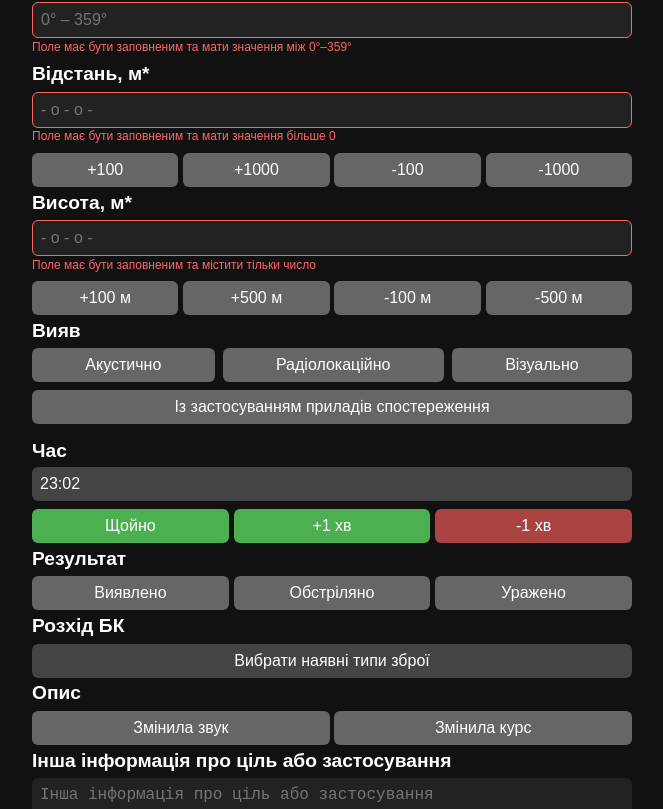
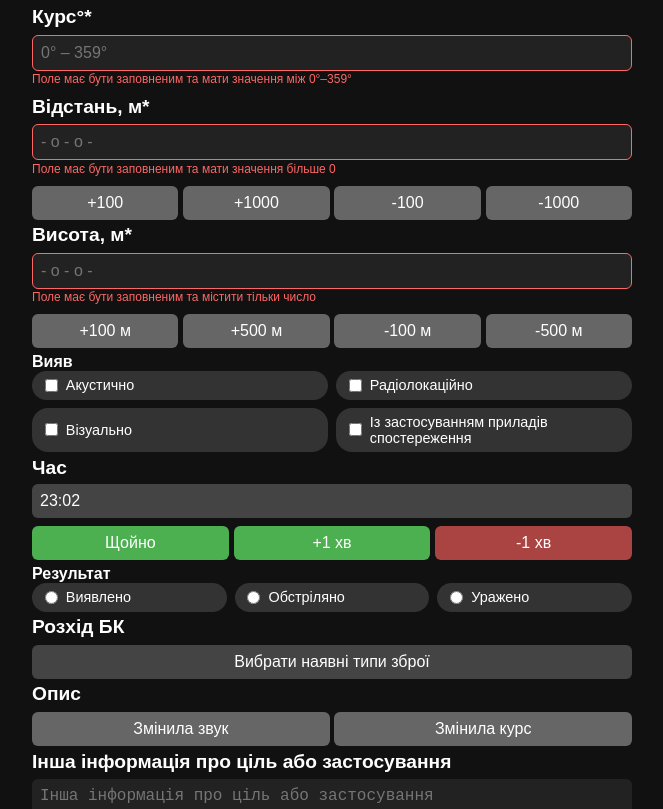
Before and after one commit to lolittajdm-alt/akviz0.2, a Next.js app: page / in a window 1280 px wide. Shown: the part 887-1696 px from the top of the page, without its empty margins (308-971 px from the left). Built offline with nearby package versions, Linux system fonts and the light colour scheme.

Commit message:
Update index.js

```diff
--- a/pages/index.js
+++ b/pages/index.js
@@ -504,12 +504,20 @@ useEffect(() => {
 
         {/* ——— Ціль ——— */}
 <div style={blockMargin}>
-  <label style={labelStyle}>Тип цілі</label>
-  <div style={{ display: "flex", flexWrap: "wrap", gap: "0.5rem" }}>
+  <label style={{ ...labelStyle, fontSize: "1rem" }}>Тип цілі</label>
+  <div
+    style={{
+      display: "flex",
+      flexWrap: "wrap",
+      gap: "0.5rem",
+      justifyContent: "space-between",
+    }}
+  >
     {goalsList.map((goal) => (
       <label
         key={goal}
         style={{
+          flex: "1 1 calc(33.33% - 0.5rem)",
           display: "flex",
           alignItems: "center",
           backgroundColor: form.selectedGoals.includes(goal) ? "#2e75ff" : "#333",
@@ -743,36 +751,49 @@ useEffect(() => {
           ))}
         </div>
 
-        {/* Вияв */}
-<div style={{ marginBottom: "1rem" }}>
-  <div style={labelStyle}>Вияв</div>
-
-  <div style={{ display: "flex", flexWrap: "wrap", gap: "0.5rem" }}>
-    {["Акустично", "Радіолокаційно", "Візуально"].map((method) => (
-      <button
-        key={method}
-        onClick={() => toggleDetection(method)}
+        {/* ——— Вияв ——— */}
+<div style={blockMargin}>
+  <label style={{ ...labelStyle, fontSize: "1rem" }}>Вияв</label>
+  <div
     style={{
-          ...buttonStyle,
-          flex: "1 1 auto",
-          backgroundColor: form.detectionMethods.includes(method) ? "#4caf50" : buttonStyle.backgroundColor
+      display: "flex",
+      flexWrap: "wrap",
+      gap: "0.5rem",
+      justifyContent: "space-between",
     }}
   >
-        {method}
-      </button>
-    ))}
-
-    {/* 4-та кнопка на всю ширину */}
-    <button
-      onClick={() => toggleDetection("Із застосуванням приладів спостереження")}
+    {[
+      "Акустично",
+      "Радіолокаційно",
+      "Візуально",
+      "Із застосуванням приладів спостереження",
+    ].map((method) => (
+      <label
+        key={method}
         style={{
-        ...buttonStyle,
-        width: "100%",
-        backgroundColor: form.detectionMethods.includes("Із застосуванням приладів спостереження") ? "#4caf50" : buttonStyle.backgroundColor
+          flex: "1 1 calc(50% - 0.5rem)",
+          display: "flex",
+          alignItems: "center",
+          backgroundColor: form.detectionMethods.includes(method)
+            ? "#2e75ff"
+            : "#333",
+          color: "#fff",
+          padding: "0.4rem 0.8rem",
+          borderRadius: "16px",
+          fontSize: "0.9rem",
+          cursor: "pointer",
+          userSelect: "none",
         }}
       >
-      Із застосуванням приладів спостереження
-    </button>
+        <input
+          type="checkbox"
+          checked={form.detectionMethods.includes(method)}
+          onChange={() => toggleDetection(method)}
+          style={{ marginRight: "0.5rem" }}
+        />
+        {method}
+      </label>
+    ))}
   </div>
 </div>
 
@@ -794,19 +815,42 @@ useEffect(() => {
           </div>
         </div>
 
-        {/* Результат */}
+        {/* ——— Результат ——— */}
 <div style={blockMargin}>
-          <div style={labelStyle}>Результат</div>
-          <div style={{ display:"flex", gap:"0.3rem" }}>
-            {["Виявлено","Обстріляно","Уражено"].map(r=>(
-              <button
+  <label style={{ ...labelStyle, fontSize: "1rem" }}>Результат</label>
+  <div
+    style={{
+      display: "flex",
+      flexWrap: "wrap",
+      gap: "0.5rem",
+      justifyContent: "space-between",
+    }}
+  >
+    {["Виявлено", "Обстріляно", "Уражено"].map((r) => (
+      <label
         key={r}
-                onClick={()=>setForm(f=>({...f,result:r}))}
         style={{
-                  ...buttonStyle,flex:1,
-                  backgroundColor: form.result===r?"#4caf50":"#666"
+          flex: "1 1 calc(33.33% - 0.5rem)",
+          display: "flex",
+          alignItems: "center",
+          backgroundColor: form.result === r ? "#2e75ff" : "#333",
+          color: "#fff",
+          padding: "0.4rem 0.8rem",
+          borderRadius: "16px",
+          fontSize: "0.9rem",
+          cursor: "pointer",
+          userSelect: "none",
         }}
-              >{r}</button>
+      >
+        <input
+          type="radio"
+          name="result"
+          checked={form.result === r}
+          onChange={() => setForm((f) => ({ ...f, result: r }))}
+          style={{ marginRight: "0.5rem" }}
+        />
+        {r}
+      </label>
     ))}
   </div>
 </div>
```
Lines whose indentation alone changed are shown as unchanged.
